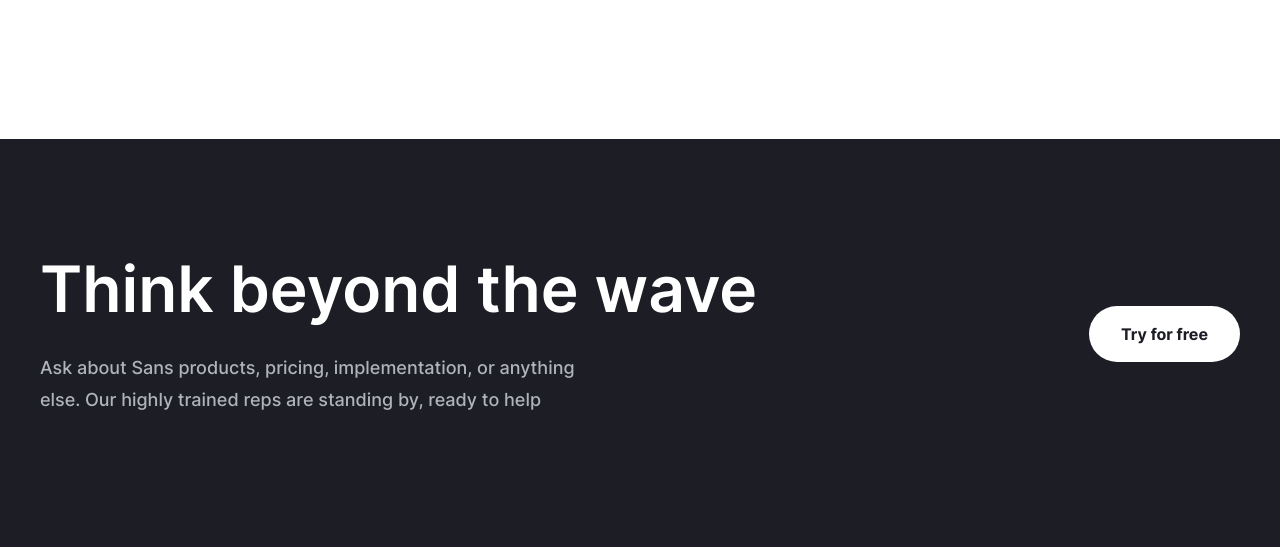
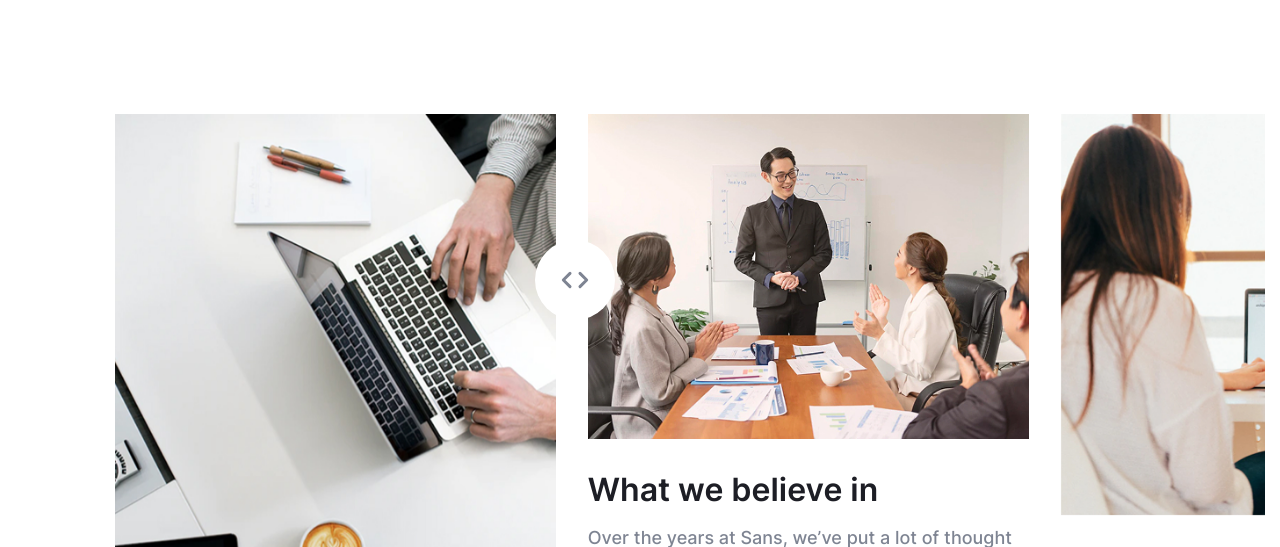
Before and after one commit to Greenfo/coca_project, a website built with Vite: page src/about.html in a window 1280 px wide. Shown: the part 830-1377 px from the top of the page. Built offline with nearby package versions, Linux system fonts and the light colour scheme.

Commit message:
Added slider to hero section in about

```diff
--- a/src/html/components/about/hero.html
+++ b/src/html/components/about/hero.html
@@ -167,7 +167,26 @@
         <circle cx="21.5" cy="100.5" r="1.5" fill="#161A34" />
       </svg>
     </div>
-    <!-- <div class="hero__slider swiper">
+  </div>
+  <div class="container hero__slider-wrapper">
+    <div class="hero__slider swiper">
+      <div class="hero__slider-btns">
+        <svg
+          width="28"
+          height="18"
+          viewBox="0 0 28 18"
+          fill="none"
+          xmlns="http://www.w3.org/2000/svg"
+        >
+          <path
+            d="M19.0001 2.33337L25.6667 9.00004L19.0001 15.6667M9.00008 15.6667L2.33341 9.00004L9.00008 2.33337"
+            stroke="#7E8492"
+            stroke-width="3"
+            stroke-linecap="round"
+            stroke-linejoin="round"
+          />
+        </svg>
+      </div>
       <div class="swiper-wrapper">
         <div class="hero__slide swiper-slide">
           <img
@@ -211,6 +230,6 @@
           />
         </div>
       </div>
-    </div> -->
+    </div>
   </div>
 </section>
--- a/src/js/components/about/slider.js
+++ b/src/js/components/about/slider.js
@@ -5,7 +5,15 @@ import 'swiper/css';
 export const useHeroSlider = () => {
   new Swiper('.hero__slider', {
     modules: [Navigation],
-    slidesPerView: 2.5,
+    slidesPerView: 1,
     spaceBetween: 32,
+    breakpoints: {
+      1201: {
+        slidesPerView: 2.5,
+      },
+      769: {
+        slidesPerView: 2,
+      },
+    },
   });
 };
--- a/src/scss/components/about/hero.scss
+++ b/src/scss/components/about/hero.scss
@@ -3,6 +3,10 @@
 
   @include small-tablet {
     text-align: center;
+  }
+
+  &__container {
+    margin-bottom: 135px;
   }
 
   &__title {
@@ -67,6 +71,10 @@
       font-weight: 500;
       line-height: 178%;
       color: #7e8492;
+
+      @include small-tablet {
+        margin-inline: auto;
+      }
     }
 
     &-link {
@@ -76,4 +84,50 @@
       background-color: var(--neutral-color-100);
     }
   }
+
+  &__slider {
+    position: relative;
+    margin-left: 100px !important;
+
+    @include mini-desktop {
+      margin-left: 0 !important;
+    }
+
+    &-wrapper {
+      max-width: 1440px;
+
+      @include mini-desktop {
+        max-width: calc(var(--container-width) + var(--container-padding) * 2);
+      }
+    }
+
+    &-btns {
+      @include flex-all-center;
+      position: absolute;
+      top: 126px;
+      left: 40%;
+      z-index: var(--z-index-2);
+      border-radius: 50%;
+      width: 80px;
+      height: 80px;
+      background-color: #fff;
+      transform: translateX(-50%);
+
+      @include mini-desktop {
+        left: 50%;
+      }
+
+      @include tablet {
+        display: none;
+      }
+
+      @include small-mobile {
+        top: 80px;
+        left: 93%;
+        display: flex;
+        width: 50px;
+        height: 50px;
+      }
+    }
+  }
 }
```
